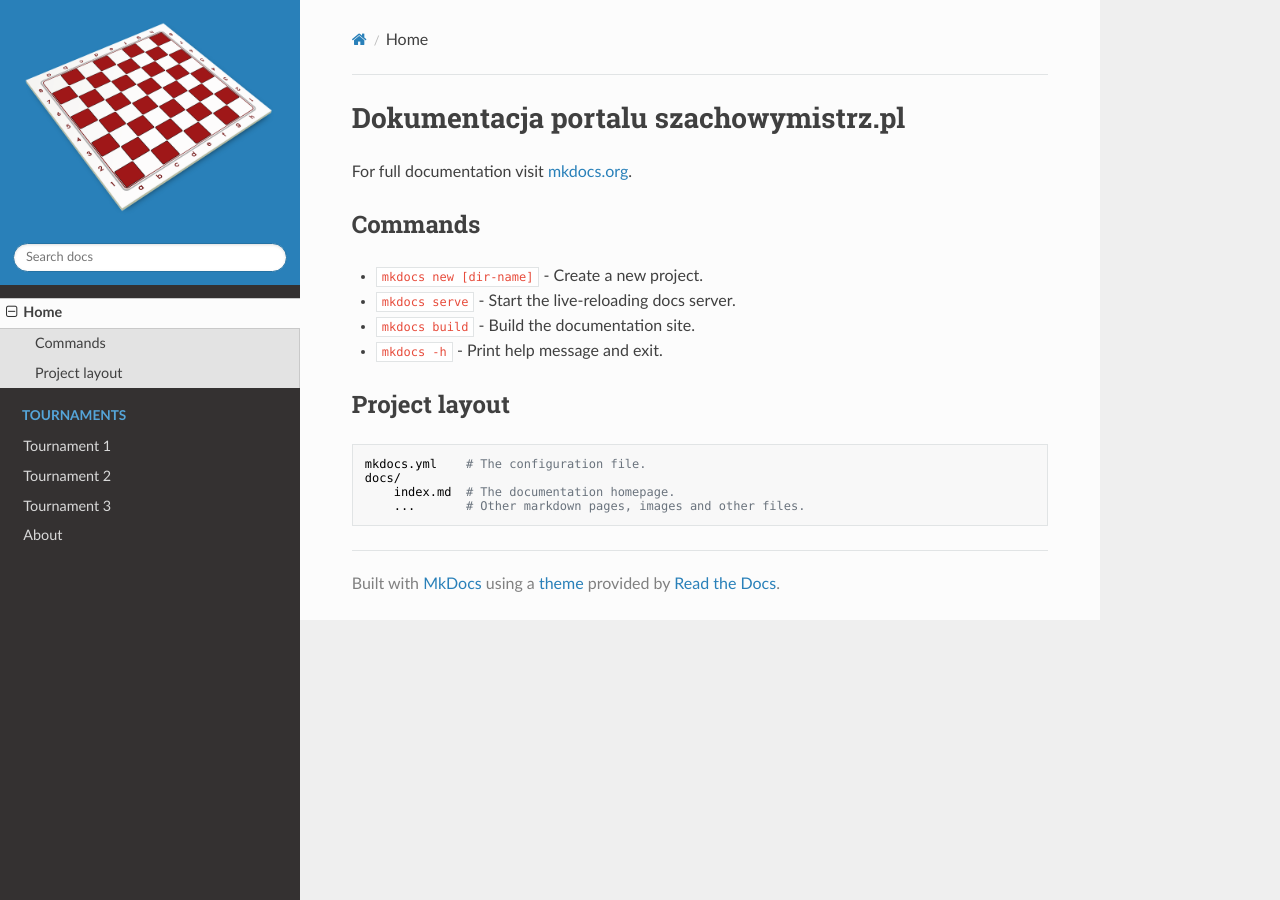
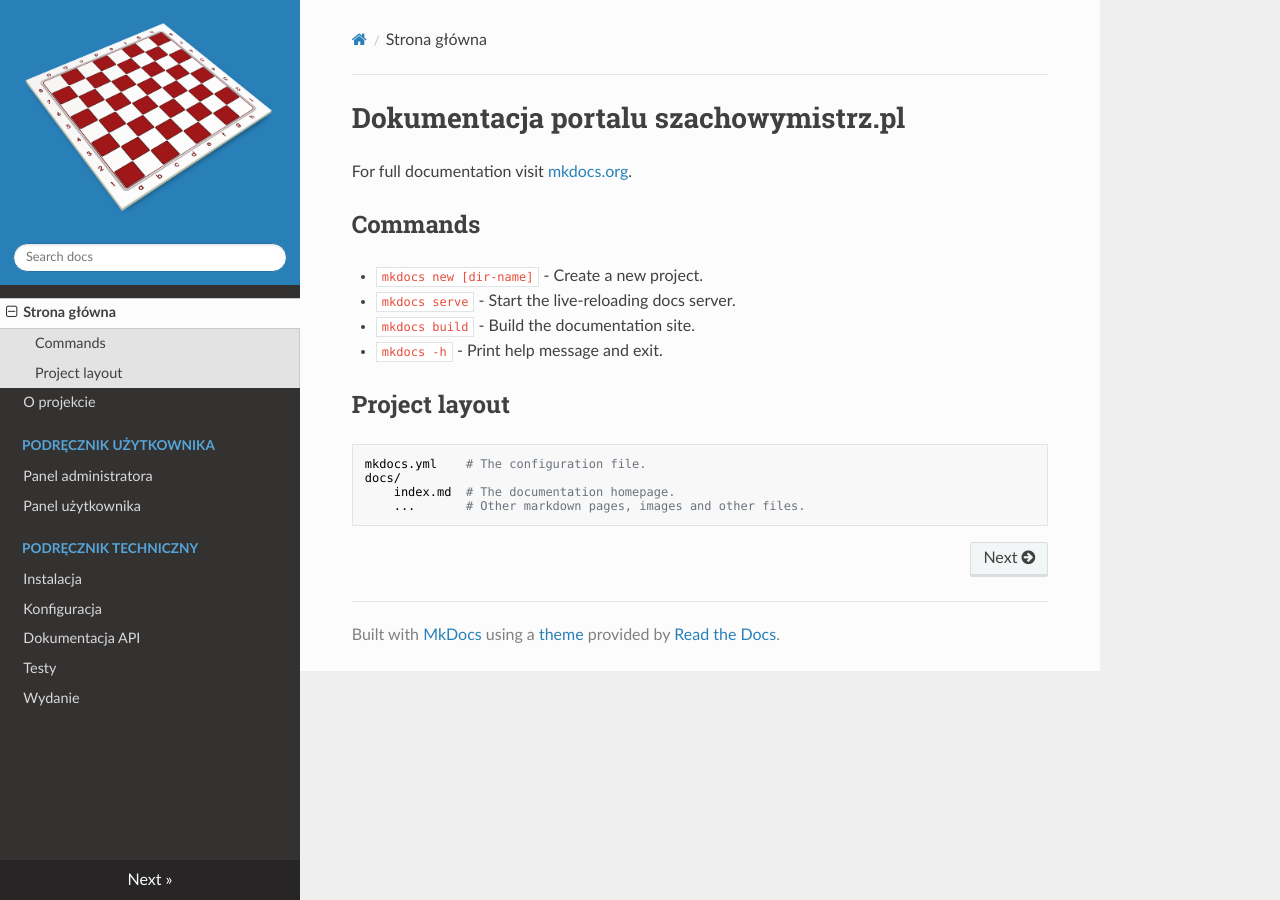
Before and after one commit to kkedzierski/chess-tournaments, an MkDocs documentation site: the page built from documentation/docs/pl/index.md, in a window 1280 px wide. Built offline with MkDocs 1.6.1, drawn with Linux system fonts in a browser that asks for light colours; nearby versions of some CDN libraries.

Commit message:
#main Documentation update

```diff
--- a/documentation/config/pl/mkdocs.yml
+++ b/documentation/config/pl/mkdocs.yml
@@ -3,12 +3,17 @@ docs_dir: ../../docs/pl
 site_dir: ../../site/pl
 site_url: https://kkedzierski.github.io/chess-tournaments/pl/
 nav:
-  - Home: index.md
-  - Tournaments:
-    - "Tournament 1": tournament1.md
-    - "Tournament 2": tournament2.md
-    - "Tournament 3": tournament3.md
-  - About: about.md
+  - Strona główna: index.md
+  - O projekcie: about.md
+  - Podręcznik użytkownika:
+    - "Panel administratora": userGuide/administrationPanel.md
+    - "Panel użytkownika": userGuide/userPanel.md
+  - Podręcznik techniczny:
+    - "Instalacja": technicalGuide/installation.md
+    - "Konfiguracja": technicalGuide/configuration.md
+    - "Dokumentacja API": technicalGuide/api.md
+    - "Testy": technicalGuide/tests.md
+    - "Wydanie": technicalGuide/release.md
 theme:
   language: pl
   name: readthedocs
```
Also changed, not shown: documentation/docs/pl/about.md (added), documentation/docs/pl/technicalGuide/api.md (added), documentation/docs/pl/technicalGuide/configuration.md (added), documentation/docs/pl/technicalGuide/installation.md (added), documentation/docs/pl/technicalGuide/release.md (added), documentation/docs/pl/technicalGuide/tests.md (added), documentation/docs/pl/userGuide/administrationPanel.md (added), documentation/docs/pl/userGuide/userPanel.md (added), 1 other file.
